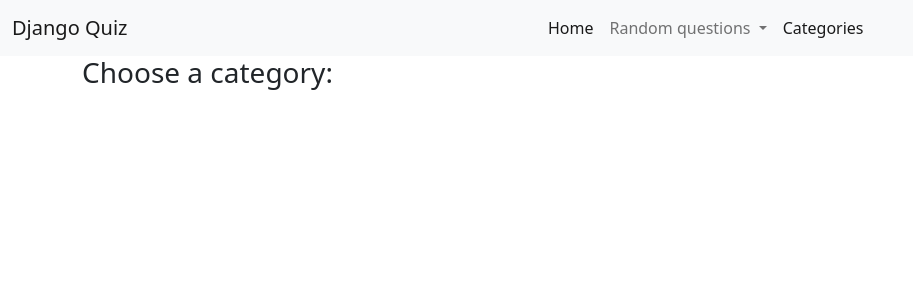
After one commit to AlexGCbn/django-quiz, a Django app: page /categories/ in a window 1280 px wide. The commit adds this page. Shown: the top 300 px of the page, without its empty margins (0-913 px from the left). Run offline with Django 4.2, Linux system fonts and the light colour scheme; data that the repository does not hold is empty.

Commit message:
Add categories filtering

```diff
--- /dev/null
+++ b/questions/templates/categories.html
@@ -0,0 +1,17 @@
+{% extends "base.html" %} {% block content %}
+
+<div class="container">
+    <h3>Choose a category:</h3>
+
+    <div class="list-group">
+        {% for category in categories %}
+        <li class="list-group-item d-flex">{{ category.name | safe }}<span class="ms-auto">
+            <a href="{% url 'random_question' 'easy' category.id %}" class="btn btn-success">Easy</a>
+            <a href="{% url 'random_question' 'medium' category.id %}" class="btn btn-warning">Medium</a>
+            <a href="{% url 'random_question' 'hard' category.id %}" class="btn btn-danger">Hard</a>
+        </span></li>
+        {% endfor %}
+    </div>
+</div>
+
+{% endblock %}
--- a/questions/templates/random_question.html
+++ b/questions/templates/random_question.html
@@ -1,6 +1,8 @@
 {% extends "base.html" %} {% block content %}
 
 <div class="container">
+    <h5 class="mt-4">Category: {{ question.category.name }}</h5>
+    <p class="text-muted">Difficulty: {{ question.difficulty | title }}</p>
     <h3 class="mt-4">{{ question | safe }}</h3>
     <form method="POST" class="mt-4">
         {% csrf_token %}
@@ -17,6 +19,10 @@
         </div>
         <!-- Hidden input to pass question ID -->
         <input type="hidden" value="{{ question.id }}" name="question_id">
+        <!-- Check if category_id was provided to pass in POST -->
+        {% if category_id %}
+        <input type="hidden" value="{{ category_id }}" name="category_id">
+        {% endif %}
         <button type="submit" class="btn btn-success">Submit</button>
     </form>
 </div>
--- a/questions/urls.py
+++ b/questions/urls.py
@@ -4,4 +4,6 @@ from . import views
 urlpatterns = [
     path('', views.HomeView.as_view(), name='home'),
     path('random/<str:difficulty>', views.RandomQuestionsView.as_view(), name='random_question'),
+    path('random/<str:difficulty>/<int:category>', views.RandomQuestionsView.as_view(), name='random_question'),
+    path('categories/', views.CategoriesView.as_view(), name='categories'),
 ]
--- a/questions/views.py
+++ b/questions/views.py
@@ -1,13 +1,14 @@
 from django.shortcuts import render, redirect
 from django.views import View
 from .models import Category, Question
-from .forms import QuestionForm
 import random
 
 
 class HomeView(View):
-    # GET request for index/home
+
     def get(self, request):
+        """GET request for HomeView.
+        Displays index page."""
         template = 'index.html'
         return render(request, template)
 
@@ -15,22 +16,35 @@ class HomeView(View):
 class RandomQuestionsView(View):
 
     # GET request for random questions game
-    def get(self, request, difficulty):
+    def get(self, request, difficulty, category=None):
+        """GET request for RandomQuestionsView.
+        Renders a random question based on chosen difficulty."""
         template = 'random_question.html'
 
-        form = QuestionForm()
-        question_count = Question.objects.filter(difficulty=difficulty).count()
-        diff_questions = Question.objects.filter(difficulty=difficulty)
-        rand_question = diff_questions[random.randint(1, question_count)]
-        print(rand_question.difficulty)
-
-        context = {
-            'question': rand_question,
-        }
+        if category:
+            question_count = Question.objects.filter(difficulty=difficulty).filter(category=category).count()
+            diff_questions = Question.objects.filter(difficulty=difficulty).filter(category=category)
+            rand_question = diff_questions[random.randint(0, (question_count - 1))]
+            context = {
+                'question': rand_question,
+                'category_id': category,
+            }
+        else:
+            question_count = Question.objects.filter(difficulty=difficulty).count()
+            diff_questions = Question.objects.filter(difficulty=difficulty)
+            rand_question = diff_questions[random.randint(0, (question_count - 1))]
+            context = {
+                'question': rand_question,
+            }
 
         return render(request, template, context)
 
-    def post(self, request, difficulty):
+    # POST request for random questions
+    # handles
+    def post(self, request, difficulty, category=None):
+        """POST request for RandomQuestionsView.
+        Handles the form POST method to get question and check if answer is correct.
+        Renders a result page."""
         template = 'question_result.html'
 
         answer = request.POST['answer']
@@ -41,11 +55,31 @@ class RandomQuestionsView(View):
         if question.correct_answer == answer:
             result = True
 
+        # Check if category_id exists to pass in context
+        category_id = request.POST['category_id'] if 'category_id' in request.POST else None
+
         context = {
             'question': question,
             'answer': answer,
             'result': result,
             'difficulty': difficulty,
+            'category_id': category_id,
         }
 
         return render(request, template, context)
+
+
+class CategoriesView(View):
+
+    def get(self, request):
+        """GET request for CategoriesView.
+        Renders a page to display categories for user to pick."""
+        template = 'categories.html'
+
+        categories = Category.objects.all()
+
+        context = {
+            'categories': categories,
+        }
+
+        return render(request, template, context)
--- a/templates/base.html
+++ b/templates/base.html
@@ -16,14 +16,14 @@
     <!-- Bootstrap navbar -->
     <nav class="navbar navbar-expand-lg bg-light">
       <div class="container-fluid">
-        <a class="navbar-brand" href="#">Django Quiz</a>
+        <a class="navbar-brand" href="{% url 'home' %}">Django Quiz</a>
         <button class="navbar-toggler" type="button" data-bs-toggle="collapse" data-bs-target="#navbarNavDropdown" aria-controls="navbarNavDropdown" aria-expanded="false" aria-label="Toggle navigation">
           <span class="navbar-toggler-icon"></span>
         </button>
-        <div class="collapse navbar-collapse" id="navbarNavDropdown">
+        <div class="collapse navbar-collapse justify-content-center" id="navbarNavDropdown">
           <ul class="navbar-nav">
             <li class="nav-item">
-              <a class="nav-link active" aria-current="page" href="#">Home</a>
+              <a class="nav-link active" aria-current="page" href="{% url 'home' %}">Home</a>
             </li>
             <li class="nav-item dropdown">
               <a class="nav-link dropdown-toggle" href="#" role="button" data-bs-toggle="dropdown" aria-expanded="false">
@@ -36,7 +36,7 @@
               </ul>
             </li>
             <li class="nav-item">
-              <a class="nav-link active" aria-current="page" href="#">Categories</a>
+              <a class="nav-link active" aria-current="page" href="{% url 'categories' %}">Categories</a>
             </li>
           </ul>
         </div>
```
Also changed, not shown: questions/forms.py (deleted, +0 -9 lines), questions/templates/question_result.html (+7 -3 lines).
